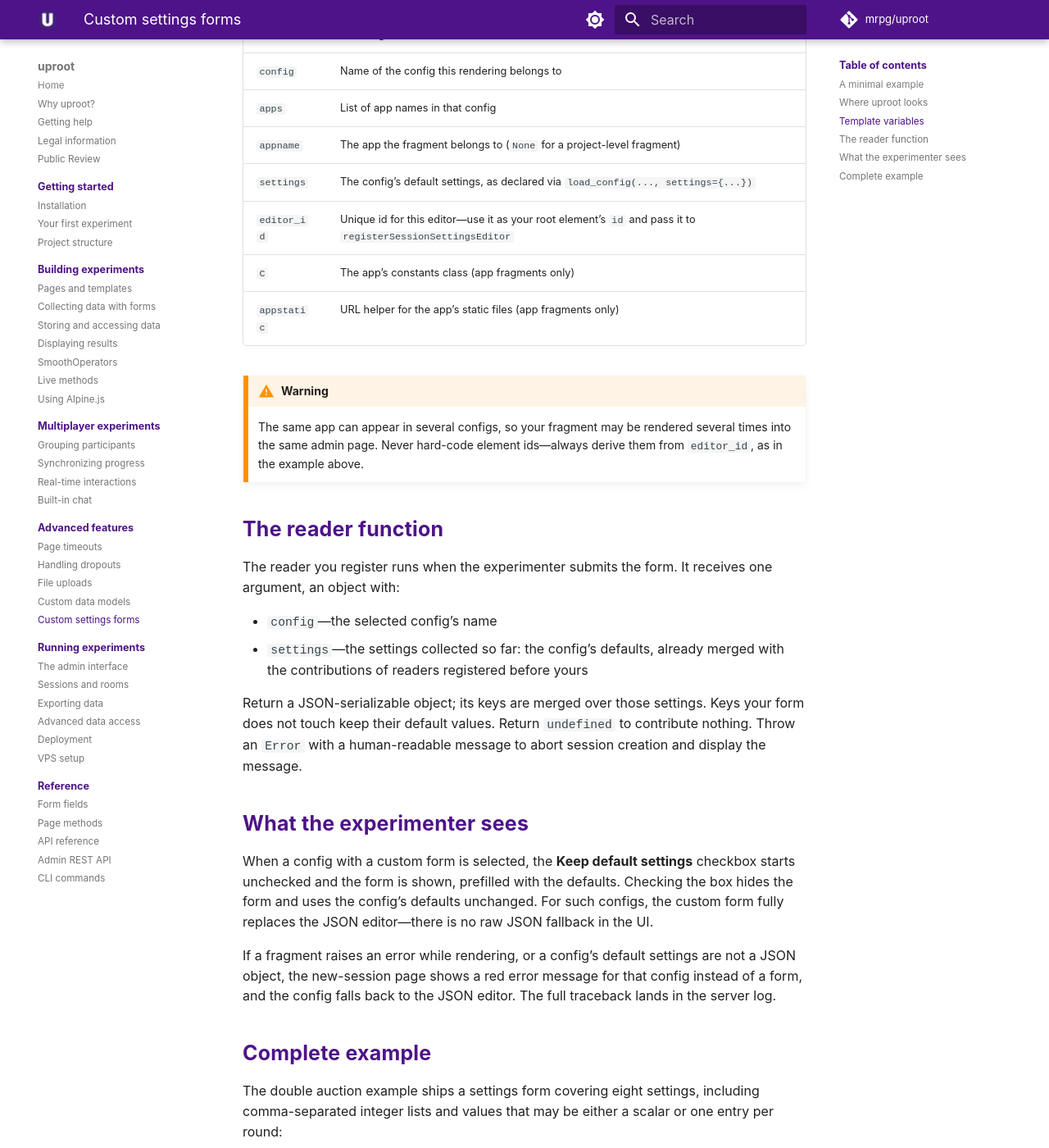
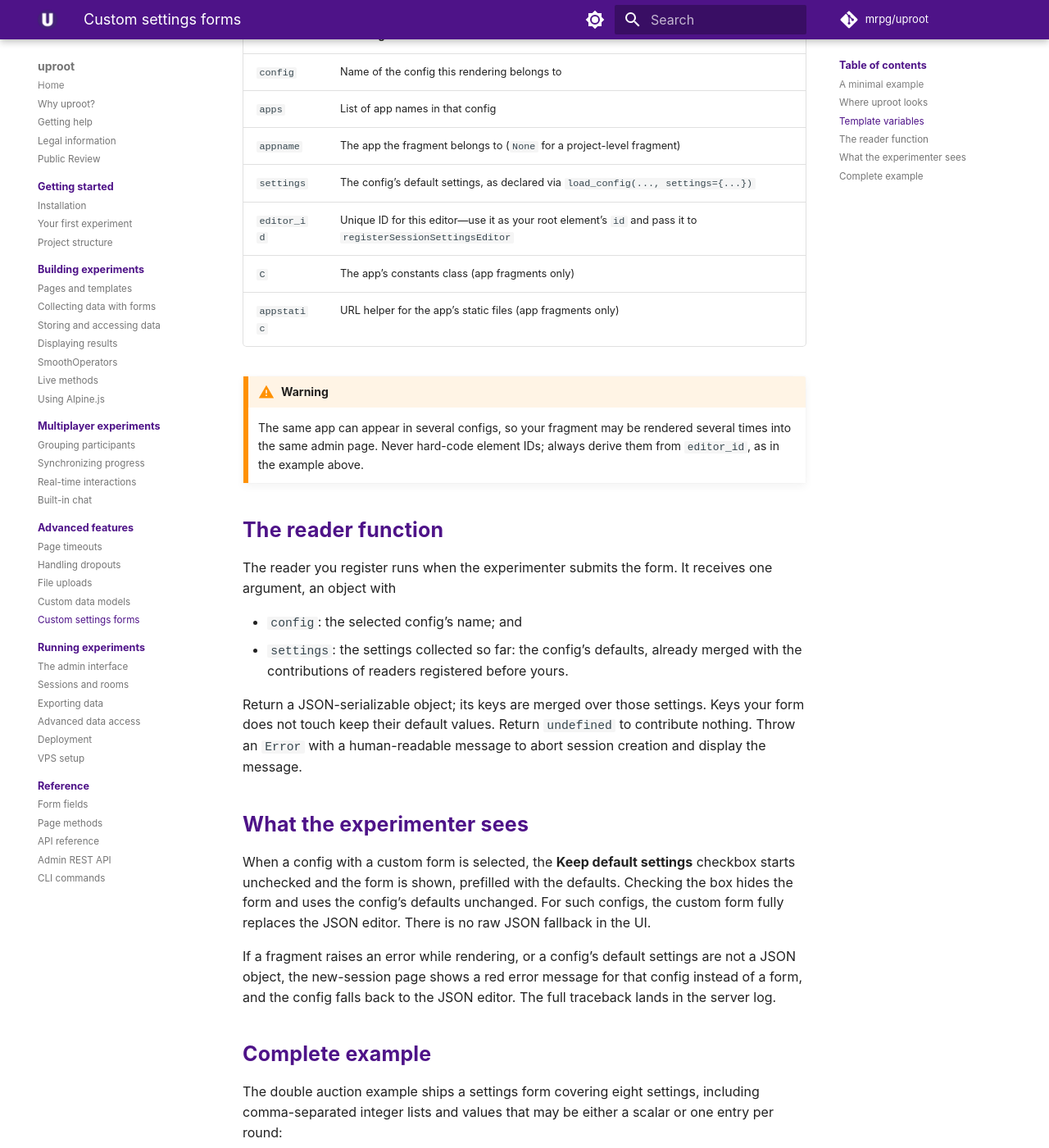
Before and after one commit to mrpg/uproot-docs, an MkDocs documentation site: the page built from docs/advanced/settings-forms.md, in a window 1280 px wide and 1400 px high, scrolled down 2019 px. Shown: the whole window at 82% size. Built offline with MkDocs 1.6.1 and Material for MkDocs 9.7.7, drawn with Linux system fonts in a browser that asks for light colours; some web fonts are replaced; comment, search, counter and statistics services are not loaded; some of the changed text lies outside the part shown.

Commit message:
Further reduce the number of em dashes

````diff
--- a/docs/advanced/settings-forms.md
+++ b/docs/advanced/settings-forms.md
@@ -5,7 +5,7 @@ When an experimenter creates a session, they can adjust the config’s default [
 An app can replace that JSON editor with its own settings form. If your app folder contains a file named `AdminSettings.html`, the admin’s new-session page shows your form instead of the JSON editor whenever a config containing your app is selected.
 
 !!! warning "Super advanced"
-    This is one of the most advanced features in uproot. You will write raw HTML, [Jinja](https://jinja.palletsprojects.com/) template code, and [JavaScript](https://developer.mozilla.org/en-US/docs/Web/JavaScript) by hand—uproot’s [form fields](../building/forms.md) are not available here. Most apps are perfectly fine with the JSON editor. This page assumes you have read [Session settings](../building/data.md#session-settings).
+    This is one of the most advanced features in uproot. You will write raw HTML, [Jinja](https://jinja.palletsprojects.com/) template code, and [JavaScript](https://developer.mozilla.org/en-US/docs/Web/JavaScript) by hand. uproot’s [form fields](../building/forms.md) are not available here. Most apps are perfectly fine with the JSON editor. This page assumes you have read [Session settings](../building/data.md#session-settings).
 
 ## A minimal example
 
@@ -65,25 +65,25 @@ Fragments are rendered server-side when the new-session page loads, once per con
 | `apps` | List of app names in that config |
 | `appname` | The app the fragment belongs to (`None` for a project-level fragment) |
 | `settings` | The config’s default settings, as declared via `load_config(..., settings={...})` |
-| `editor_id` | Unique id for this editor—use it as your root element’s `id` and pass it to `registerSessionSettingsEditor` |
+| `editor_id` | Unique ID for this editor—use it as your root element’s `id` and pass it to `registerSessionSettingsEditor` |
 | `C` | The app’s constants class (app fragments only) |
 | `appstatic` | URL helper for the app’s static files (app fragments only) |
 
 !!! warning
-    The same app can appear in several configs, so your fragment may be rendered several times into the same admin page. Never hard-code element ids—always derive them from `editor_id`, as in the example above.
+    The same app can appear in several configs, so your fragment may be rendered several times into the same admin page. Never hard-code element IDs; always derive them from `editor_id`, as in the example above.
 
 ## The reader function
 
-The reader you register runs when the experimenter submits the form. It receives one argument, an object with:
+The reader you register runs when the experimenter submits the form. It receives one argument, an object with
 
-- `config`—the selected config’s name
-- `settings`—the settings collected so far: the config’s defaults, already merged with the contributions of readers registered before yours
+- `config`: the selected config’s name; and
+- `settings`: the settings collected so far: the config’s defaults, already merged with the contributions of readers registered before yours.
 
 Return a JSON-serializable object; its keys are merged over those settings. Keys your form does not touch keep their default values. Return `undefined` to contribute nothing. Throw an `Error` with a human-readable message to abort session creation and display the message.
 
 ## What the experimenter sees
 
-When a config with a custom form is selected, the **Keep default settings** checkbox starts unchecked and the form is shown, prefilled with the defaults. Checking the box hides the form and uses the config’s defaults unchanged. For such configs, the custom form fully replaces the JSON editor—there is no raw JSON fallback in the UI.
+When a config with a custom form is selected, the **Keep default settings** checkbox starts unchecked and the form is shown, prefilled with the defaults. Checking the box hides the form and uses the config’s defaults unchanged. For such configs, the custom form fully replaces the JSON editor. There is no raw JSON fallback in the UI.
 
 If a fragment raises an error while rendering, or a config’s default settings are not a JSON object, the new-session page shows a red error message for that config instead of a form, and the config falls back to the JSON editor. The full traceback lands in the server log.
 
--- a/docs/building/data.md
+++ b/docs/building/data.md
@@ -15,10 +15,10 @@ Unlike traditional databases that overwrite data, uproot appends every change to
 
 The append-only log provides:
 
-1. **Reproducibility**—Analyze the exact sequence of participant decisions.
-2. **Debugging**—Trace when and where unexpected values appeared.
-3. **Temporal analysis**—Study how responses evolved over time.
-4. **Data integrity**—No accidental overwrites or race conditions.
+1. **Reproducibility:** Analyze the exact sequence of participant decisions.
+2. **Debugging:** Trace when and where unexpected values appeared.
+3. **Temporal analysis:** Study how responses evolved over time.
+4. **Data integrity:** No accidental overwrites or race conditions.
 
 See [Exporting data](../running/export.md) for more information about when this data is exported.
 
@@ -139,7 +139,7 @@ In templates:
 
 `session.settings` is a read-only dict-like object that supports both attribute access (`settings.key`) and `.get(key, default)`.
 
-Apps can replace the admin’s raw JSON settings editor with their own form—see [Custom settings forms](../advanced/settings-forms.md).
+Apps can replace the admin’s raw JSON settings editor with their own form, see [Custom settings forms](../advanced/settings-forms.md).
 
 :material-github: [See the read_settings example](https://github.com/mrpg/uproot-examples/tree/master/read_settings) · [conjoint example](https://github.com/mrpg/uproot-examples/tree/master/conjoint)
 
@@ -259,10 +259,11 @@ history = player.history()
 ```
 
 Each historical value includes:
-- `time`—Unix timestamp of the change;
-- `data`—the value that was stored;
-- `context`—the file and line that made the change;
-- `unavailable`—whether this represents a deletion of a field.
+
+- `time`: Unix timestamp of the change;
+- `data`: the value that was stored;
+- `context`: the file and line that made the change;
+- `unavailable`: whether this represents a deletion of a field.
 
 Use `player.fields()` when you only need the names of fields that are currently available:
 
````
Also changed, not shown: other parts of docs/advanced/settings-forms.md (+4 -4 lines), other parts of docs/building/data.md (+2 -2 lines), docs/advanced/dropouts.md (+3 -3 lines), docs/advanced/uploads.md (+1 -1 lines), docs/reference/api.md (+1 -1 lines).
